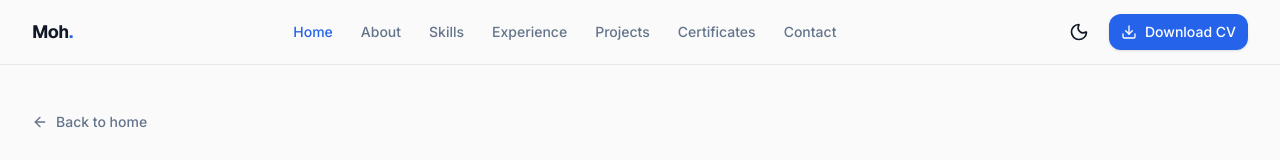
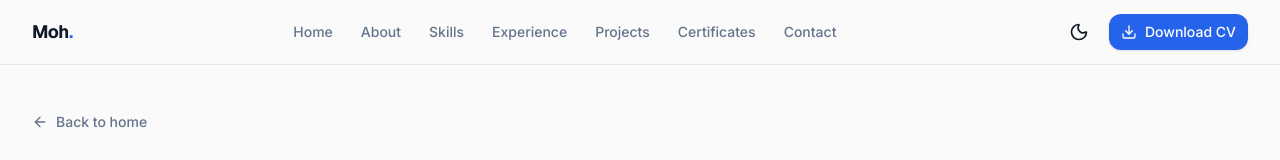
Before and after one commit to adeluindra/portfolio, a Next.js app: page /projects in a window 1280 px wide. Shown: the top 160 px of the page. Built offline with nearby package versions, Linux system fonts and the light colour scheme.

Commit message:
fix(nav): make navbar/footer section links work from non-home pages

```diff
--- a/src/components/layout/Footer.tsx
+++ b/src/components/layout/Footer.tsx
@@ -16,7 +16,7 @@ export function Footer() {
           {/* Brand */}
           <div className="text-center sm:text-left">
             <a
-              href="#home"
+              href="/#home"
               className="text-lg font-bold tracking-tight font-display"
             >
               {SITE_CONFIG.name}
@@ -33,7 +33,7 @@ export function Footer() {
               {NAV_ITEMS.map((item) => (
                 <li key={item.href}>
                   <a
-                    href={item.href}
+                    href={`/${item.href}`}
                     className="text-sm text-muted-foreground transition-colors hover:text-foreground"
                   >
                     {item.label}
--- a/src/components/layout/MobileMenu.tsx
+++ b/src/components/layout/MobileMenu.tsx
@@ -11,13 +11,15 @@ interface MobileMenuProps {
   open: boolean;
   onClose: () => void;
   activeId: string;
+  /** Whether the current route is the homepage (controls anchor prefixing). */
+  isHome: boolean;
 }
 
 /**
  * Full-screen slide-in navigation for mobile.
  * Locks body scroll while open and closes on link click or Escape.
  */
-export function MobileMenu({ open, onClose, activeId }: MobileMenuProps) {
+export function MobileMenu({ open, onClose, activeId, isHome }: MobileMenuProps) {
   useEffect(() => {
     if (!open) return;
 
@@ -72,11 +74,11 @@ export function MobileMenu({ open, onClose, activeId }: MobileMenuProps) {
 
         <nav className="mt-8 flex flex-col gap-1">
           {NAV_ITEMS.map((item) => {
-            const isActive = item.href === `#${activeId}`;
+            const isActive = isHome && item.href === `#${activeId}`;
             return (
               <a
                 key={item.href}
-                href={item.href}
+                href={isHome ? item.href : `/${item.href}`}
                 onClick={onClose}
                 aria-current={isActive ? "true" : undefined}
                 className={cn(
--- a/src/components/layout/Navbar.tsx
+++ b/src/components/layout/Navbar.tsx
@@ -1,6 +1,7 @@
 "use client";
 
 import { useEffect, useState } from "react";
+import { usePathname } from "next/navigation";
 import { Download, Menu } from "lucide-react";
 import { Button } from "@/components/ui/Button";
 import { Container } from "@/components/ui/Container";
@@ -20,6 +21,15 @@ export function Navbar() {
   const [scrolled, setScrolled] = useState(false);
   const [menuOpen, setMenuOpen] = useState(false);
   const activeId = useActiveSection(SECTION_IDS);
+  const pathname = usePathname();
+  const isHome = pathname === "/";
+
+  /**
+   * Resolve a section anchor to a usable href.
+   * On the homepage the in-page anchor (#about) works directly; on any other
+   * route we prefix it with "/" so it navigates home first, then scrolls.
+   */
+  const sectionHref = (href: string) => (isHome ? href : `/${href}`);
 
   useEffect(() => {
     const onScroll = () => setScrolled(window.scrollY > 8);
@@ -39,7 +49,7 @@ export function Navbar() {
     >
       <Container className="flex h-16 items-center justify-between">
         <a
-          href="#home"
+          href={sectionHref("#home")}
           className="text-lg font-bold tracking-tight font-display"
           aria-label={`${SITE_CONFIG.name} — home`}
         >
@@ -50,11 +60,11 @@ export function Navbar() {
         {/* Desktop nav */}
         <nav className="hidden items-center gap-1 md:flex" aria-label="Primary">
           {NAV_ITEMS.map((item) => {
-            const isActive = item.href === `#${activeId}`;
+            const isActive = isHome && item.href === `#${activeId}`;
             return (
               <a
                 key={item.href}
-                href={item.href}
+                href={sectionHref(item.href)}
                 aria-current={isActive ? "true" : undefined}
                 className={cn(
                   "rounded-lg px-3 py-2 text-sm font-medium transition-colors",
@@ -98,6 +108,7 @@ export function Navbar() {
         open={menuOpen}
         onClose={() => setMenuOpen(false)}
         activeId={activeId}
+        isHome={isHome}
       />
     </header>
   );
```
